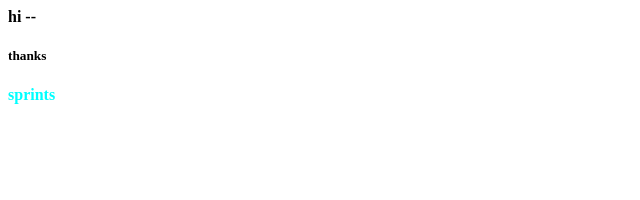
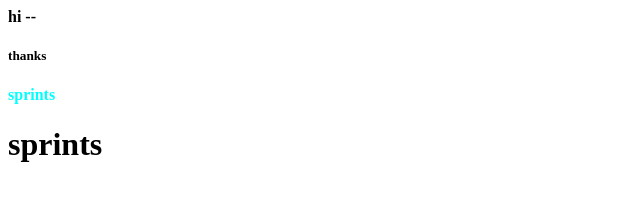
Before and after one commit to esraabasher/simple-web-project, a plain HTML site: page aboutus.html in a window 1280 px wide. Shown: the whole page, without its empty margins (0-640 px from the left). Drawn offline with Linux system fonts and the light colour scheme.

Commit message:
commit on feature_2 branch

```diff
--- a/aboutus.html
+++ b/aboutus.html
@@ -2,4 +2,5 @@
     <h4>hi -- </h4>
     <h5>thanks</h5>
     <strong style="color: aqua;">sprints</strong>
+    <h1>sprints</h1>
 </html>
```
